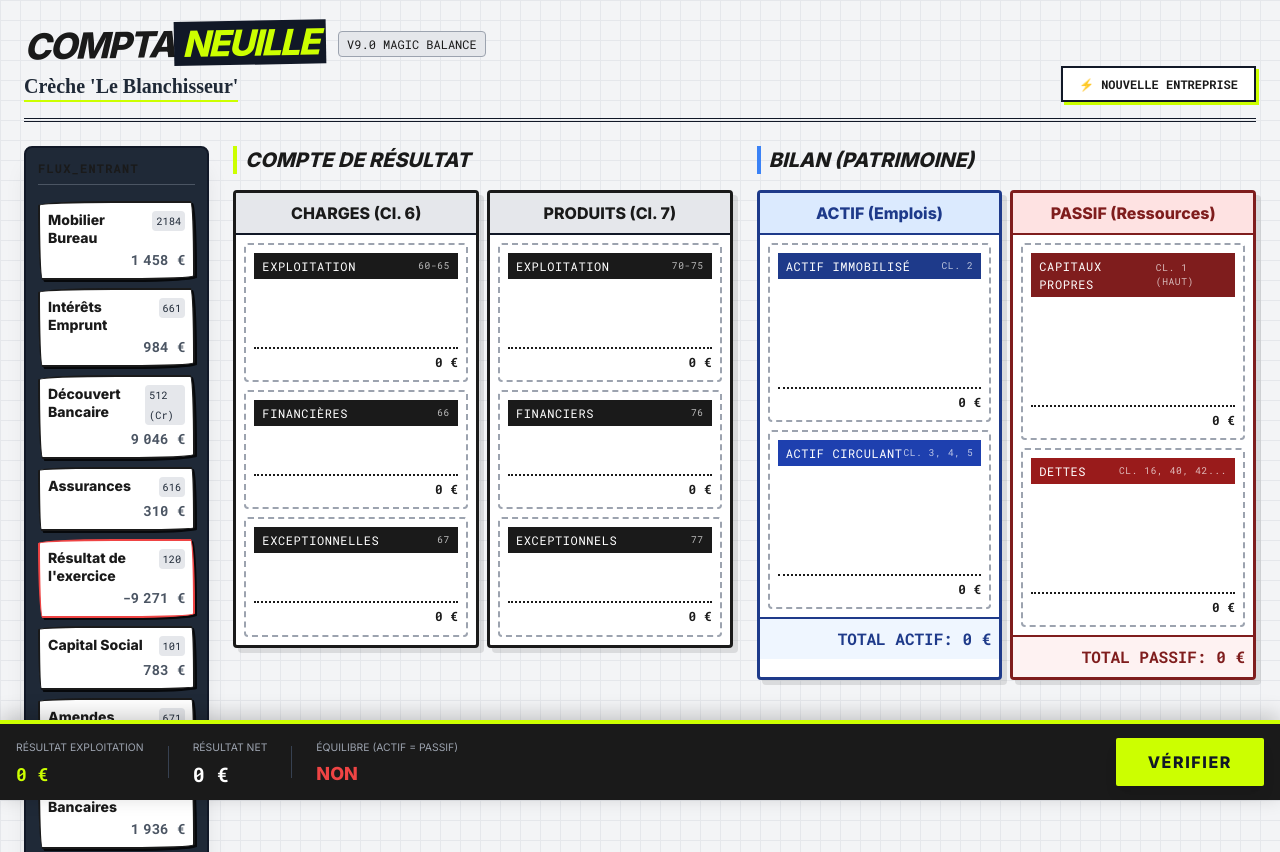
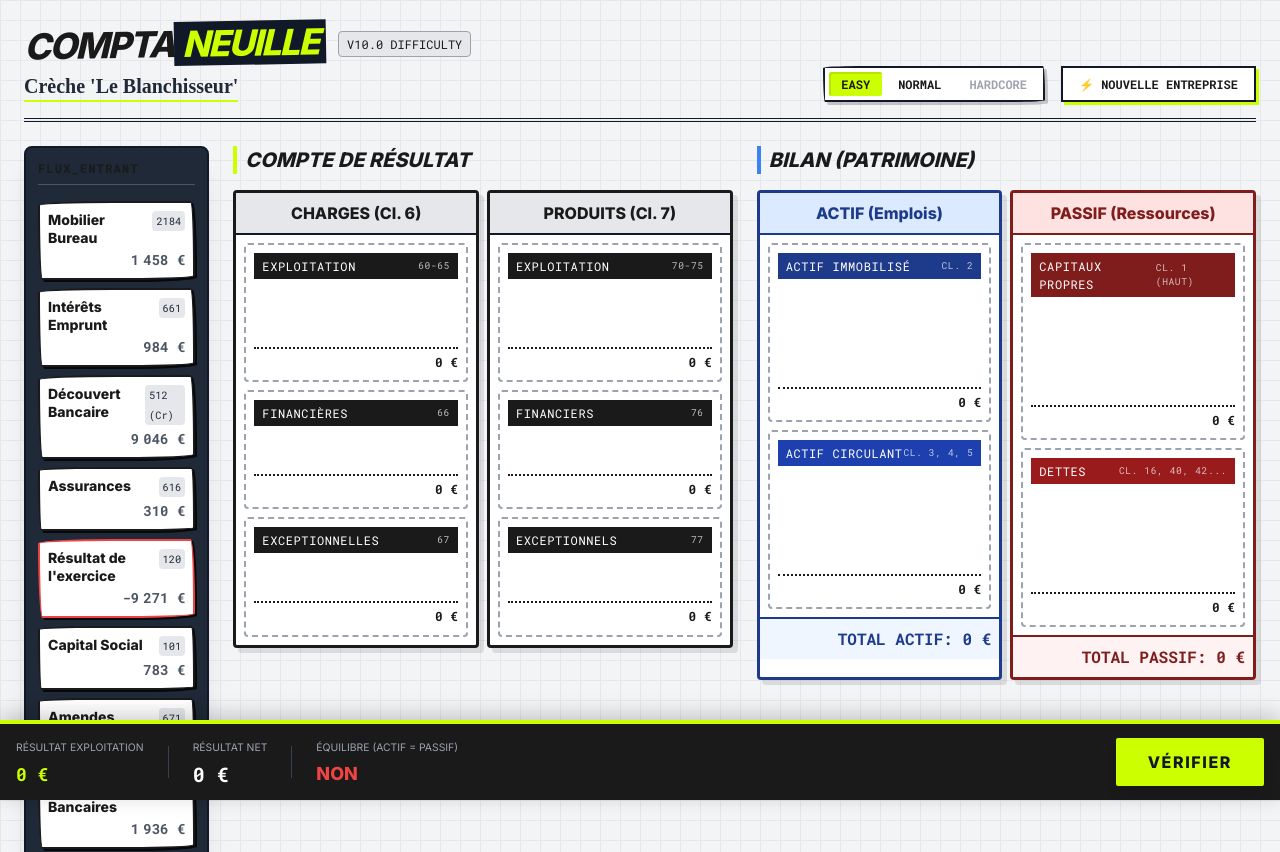
Before and after one commit to mugnagne/compta, a plain HTML site: page index.html in a window 1280 px wide. Shown: the top 852 px of the page. Drawn offline with nearby package versions, Linux system fonts and the light colour scheme; a web font is replaced by a local one.

Commit message:
Update index.html

```diff
--- a/index.html
+++ b/index.html
@@ -3,7 +3,7 @@
 <head>
     <meta charset="UTF-8">
     <meta name="viewport" content="width=device-width, initial-scale=1.0">
-    <title>Compta Neuille - V9 MAGIC BALANCE</title>
+    <title>Compta Neuille - V10 DIFFICULTY</title>
     <script src="https://cdn.tailwindcss.com"></script>
     <link href="https://fonts.googleapis.com/css2?family=Playfair+Display:ital,wght@1,400;1,700&family=Roboto+Mono:wght@400;700&family=Inter:wght@400;800&display=swap" rel="stylesheet">
 
@@ -110,6 +110,17 @@
         }
         .sig-value { font-family: 'Roboto Mono', monospace; color: var(--neon-yellow); }
         .pixelated-img { image-rendering: pixelated; }
+
+        /* DIFFICULTY SELECTOR STYLES */
+        .diff-btn {
+            transition: all 0.2s;
+        }
+        .diff-btn.active {
+            background-color: var(--neon-yellow);
+            color: var(--dark);
+            font-weight: 800;
+            box-shadow: inset 2px 2px 0px rgba(0,0,0,0.1);
+        }
     </style>
 </head>
 <body class="selection:bg-[#ccff00] min-h-screen relative pb-64">
@@ -134,13 +145,23 @@
                     <h1 class="text-3xl md:text-4xl font-extrabold tracking-tighter uppercase italic transform -rotate-1">
                         Compta<span class="text-[#ccff00] bg-gray-900 px-2">Neuille</span>
                     </h1>
-                    <span class="bg-gray-200 text-xs px-2 py-1 font-mono-code rounded border border-gray-400">V9.0 MAGIC BALANCE</span>
+                    <span class="bg-gray-200 text-xs px-2 py-1 font-mono-code rounded border border-gray-400">V10.0 DIFFICULTY</span>
                 </div>
                 <h2 id="company-name" class="mt-2 text-xl font-serif-header font-bold text-gray-800 border-b-2 border-[#ccff00] inline-block">Chargement...</h2>
             </div>
-            <button onclick="initGame()" class="px-4 py-2 bg-white border-2 border-gray-900 shadow-[3px_3px_0px_0px_#ccff00] hover:shadow-none hover:translate-x-[2px] hover:translate-y-[2px] transition-all font-bold font-mono-code uppercase text-xs cursor-pointer">
-                ⚡ Nouvelle Entreprise
-            </button>
+
+            <div class="flex flex-col md:flex-row gap-4 items-end">
+
+                <div class="flex items-center gap-1 bg-white border-2 border-gray-900 p-1 shadow-[3px_3px_0px_0px_rgba(0,0,0,0.2)]" style="border-radius: 255px 15px 225px 15px / 15px 225px 15px 255px;">
+                    <button onclick="setDifficulty('EASY')" id="btn-easy" class="diff-btn active px-3 py-1 font-mono-code text-xs font-bold rounded-sm">EASY</button>
+                    <button onclick="setDifficulty('NORMAL')" id="btn-normal" class="diff-btn px-3 py-1 font-mono-code text-xs font-bold rounded-sm hover:bg-gray-100">NORMAL</button>
+                    <button onclick="setDifficulty('HARDCORE')" id="btn-hardcore" class="diff-btn px-3 py-1 font-mono-code text-xs font-bold rounded-sm text-gray-400 cursor-not-allowed" title="Bientôt disponible">HARDCORE</button>
+                </div>
+
+                <button onclick="initGame()" class="px-4 py-2 bg-white border-2 border-gray-900 shadow-[3px_3px_0px_0px_#ccff00] hover:shadow-none hover:translate-x-[2px] hover:translate-y-[2px] transition-all font-bold font-mono-code uppercase text-xs cursor-pointer">
+                    ⚡ Nouvelle Entreprise
+                </button>
+            </div>
         </header>
 
         <div class="grid grid-cols-12 gap-6">
@@ -273,6 +294,9 @@
     </div>
 
     <script>
+        // --- ETAT DU JEU ---
+        let currentDifficulty = 'EASY'; // 'EASY', 'NORMAL', 'HARDCORE'
+
         // --- NOMS ---
         const prefixes = ["Boulangerie", "Garage", "Start-up", "Cabinet", "Boucherie", "Agence", "Pizzeria", "Crèche", "Pharmacie", "Salle de Sport", "EHPAD", "Night Club", "Camping", "Pompes Funèbres", "Kebab"];
         const suffixes = ["'Chez Dédé'", "'Le Gouffre'", "'L'Avenir Incertain'", "'Fraude & Co'", "'L'Optimiste'", "'Dernier Recours'", "'Le Blanchisseur'", "'Au Bonheur des Dames'", "'Le Petit Escroc'"];
@@ -285,7 +309,6 @@
             CAPITAUX: 'CAPITAUX', DETTES: 'DETTES'
         };
 
-        // --- DATABASE TEMPLATE (Sans Banque ni Résultat) ---
         const DATABASE_TEMPLATE = [
             { label: "Achat Marchandises", type: TYPES.CHARGE, sub: SUBS.EXPLOIT, code: '607' },
             { label: "Loyer", type: TYPES.CHARGE, sub: SUBS.EXPLOIT, code: '613' },
@@ -313,6 +336,26 @@
 
         let gameItems = [];
 
+        // --- GESTION DIFFICULTÉ ---
+        function setDifficulty(mode) {
+            // Pour l'instant on bloque le Hardcore
+            if(mode === 'HARDCORE') {
+                alert("Mode Hardcore en cours de développement !");
+                return;
+            }
+
+            currentDifficulty = mode;
+
+            // UI Updates
+            document.querySelectorAll('.diff-btn').forEach(btn => {
+                btn.classList.remove('active');
+            });
+            document.getElementById(`btn-${mode.toLowerCase()}`).classList.add('active');
+
+            // Reboot game with new settings
+            initGame();
+        }
+
         function initGame() {
             document.getElementById('company-name').innerText = generateCompanyName();
             closeModal();
@@ -324,10 +367,7 @@
             document.getElementById('validate-btn').classList.remove('bg-white');
             document.getElementById('validate-btn').classList.add('bg-[#ccff00]');
 
-            // 1. GENERATION DE LA DONNEE "MAGIC BALANCE"
             gameItems = [];
-
-            // On prend X opérations aléatoires (sauf banque/résultat)
             const selection = [...DATABASE_TEMPLATE].sort(() => 0.5 - Math.random()).slice(0, 14);
 
             let totalCharges = 0;
@@ -335,7 +375,6 @@
             let totalActifPartiel = 0;
             let totalPassifPartiel = 0;
 
-            // Création des items avec montants
             selection.forEach((op, index) => {
                 const amount = Math.floor(Math.random() * 4000) + 100;
                 gameItems.push({ ...op, id: `op-${index}`, amount: amount });
@@ -346,31 +385,20 @@
                 if(op.type === TYPES.PASSIF) totalPassifPartiel += amount;
             });
 
-            // 2. CALCUL DU RÉSULTAT
             const result = totalProduits - totalCharges;
-            // On ajoute la carte "Résultat de l'exercice"
             gameItems.push({
                 id: 'op-res',
                 label: "Résultat de l'exercice",
                 type: TYPES.PASSIF,
                 sub: SUBS.CAPITAUX,
                 code: '120',
-                amount: result // Peut être négatif
+                amount: result
             });
 
-            // Le résultat s'ajoute au passif (si benef) ou se retire (si perte)
-            // Note: En compta, une perte au passif est un montant négatif qui réduit les capitaux
             totalPassifPartiel += result;
-
-            // 3. CALCUL DE LA BANQUE (Le Plug)
-            // Actif doit être égal au Passif
-            // Donc (Actif Partiel + Banque) = Passif Total
-            // Banque = Passif Total - Actif Partiel
-
             const bankAmount = totalPassifPartiel - totalActifPartiel;
 
             if (bankAmount >= 0) {
-                // Banque positive -> Actif Circulant
                 gameItems.push({
                     id: 'op-bank',
                     label: "Banque (Solde)",
@@ -380,20 +408,17 @@
                     amount: bankAmount
                 });
             } else {
-                // Banque négative -> Passif (Découvert)
                 gameItems.push({
                     id: 'op-bank',
                     label: "Découvert Bancaire",
                     type: TYPES.PASSIF,
                     sub: SUBS.DETTES,
                     code: '512 (Cr)',
-                    amount: Math.abs(bankAmount) // On affiche en positif coté passif
+                    amount: Math.abs(bankAmount)
                 });
             }
 
-            // 4. RENDERING
             const sourceZone = document.getElementById('source-zone');
-            // On mélange tout avant d'afficher
             const finalDisplay = gameItems.sort(() => 0.5 - Math.random());
 
             finalDisplay.forEach(item => {
@@ -413,16 +438,25 @@
             div.dataset.sub = op.sub;
             div.dataset.amount = op.amount;
 
-            // Affichage spécial pour le résultat négatif si besoin
             let displayAmount = op.amount.toLocaleString('fr-FR') + ' €';
             if(op.code === '120' && op.amount < 0) {
                 div.className += " border-red-500";
             }
 
+            // GESTION DIFFICULTÉ DANS L'AFFICHAGE
+            let codeDisplay = '';
+            if (currentDifficulty === 'EASY') {
+                // Easy: On affiche le code
+                codeDisplay = `<span class="font-mono-code text-[0.65rem] bg-gray-200 px-1 rounded text-gray-800">${op.code}</span>`;
+            } else {
+                // Normal / Hardcore: On cache le code
+                codeDisplay = ``;
+            }
+
             div.innerHTML = `
                 <div class="flex justify-between items-start pointer-events-none">
                     <span class="font-bold leading-tight pr-2">${op.label}</span>
-                    <span class="font-mono-code text-[0.65rem] bg-gray-200 px-1 rounded text-gray-800">${op.code}</span>
+                    ${codeDisplay}
                 </div>
                 <div class="mt-1 text-right font-mono-code font-bold text-gray-600 pointer-events-none">
                     ${displayAmount}
@@ -521,7 +555,6 @@
             document.getElementById('grand-total-passif').innerText = total_passif.toLocaleString('fr-FR') + ' €';
 
             const bilanCheck = document.getElementById('bilan-check');
-            // On accepte une toute petite marge d'erreur pour les arrondis éventuels
             if(total_actif > 0 && Math.abs(total_actif - total_passif) < 2) {
                 bilanCheck.innerText = "OUI";
                 bilanCheck.className = "font-bold text-lg text-[#ccff00] animate-pulse";
@@ -556,7 +589,6 @@
             const leftOvers = document.getElementById('source-zone').children.length;
             totalCards += leftOvers;
 
-            // Pour gagner, il faut 0 erreurs ET que le bilan soit équilibré dans le DOM
             const isBalanced = document.getElementById('bilan-check').innerText === "OUI";
 
             const btn = document.getElementById('validate-btn');
```
